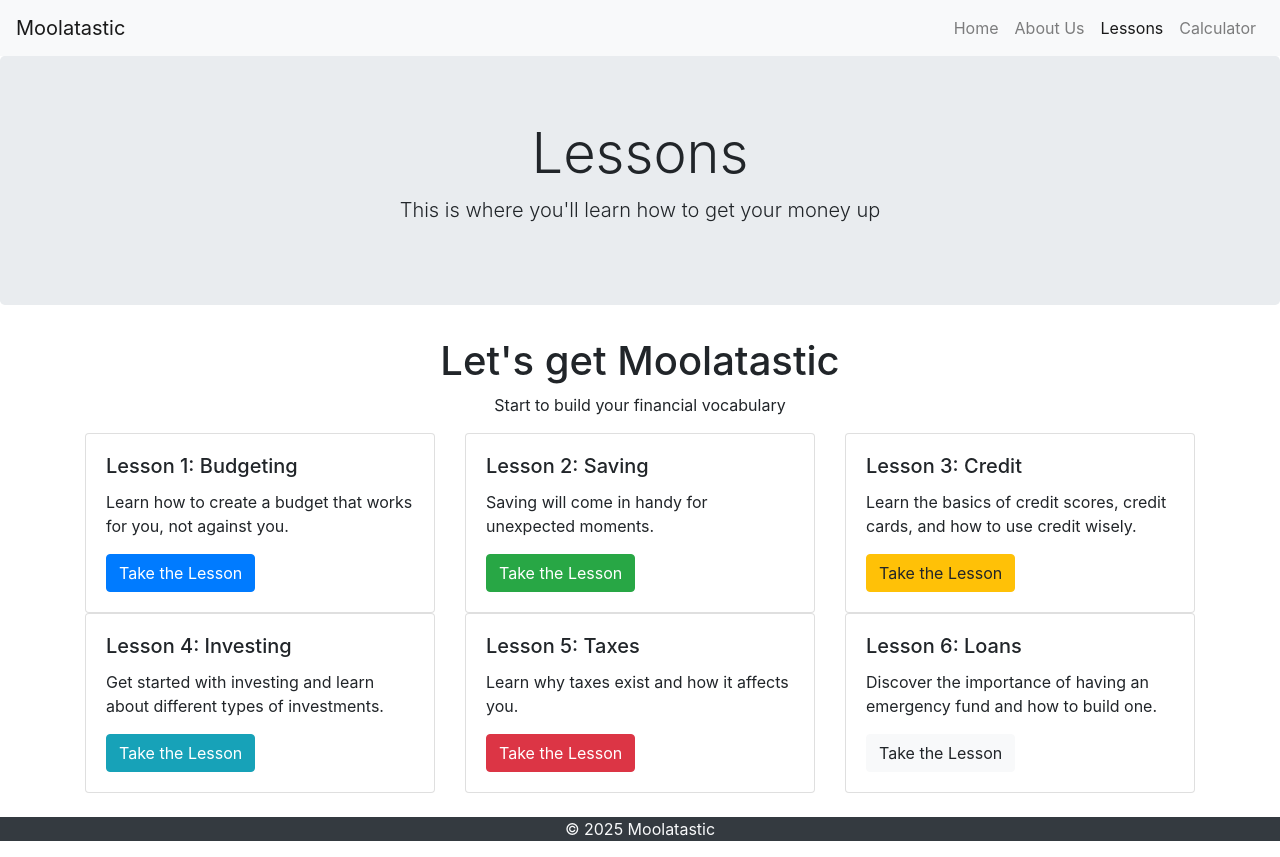
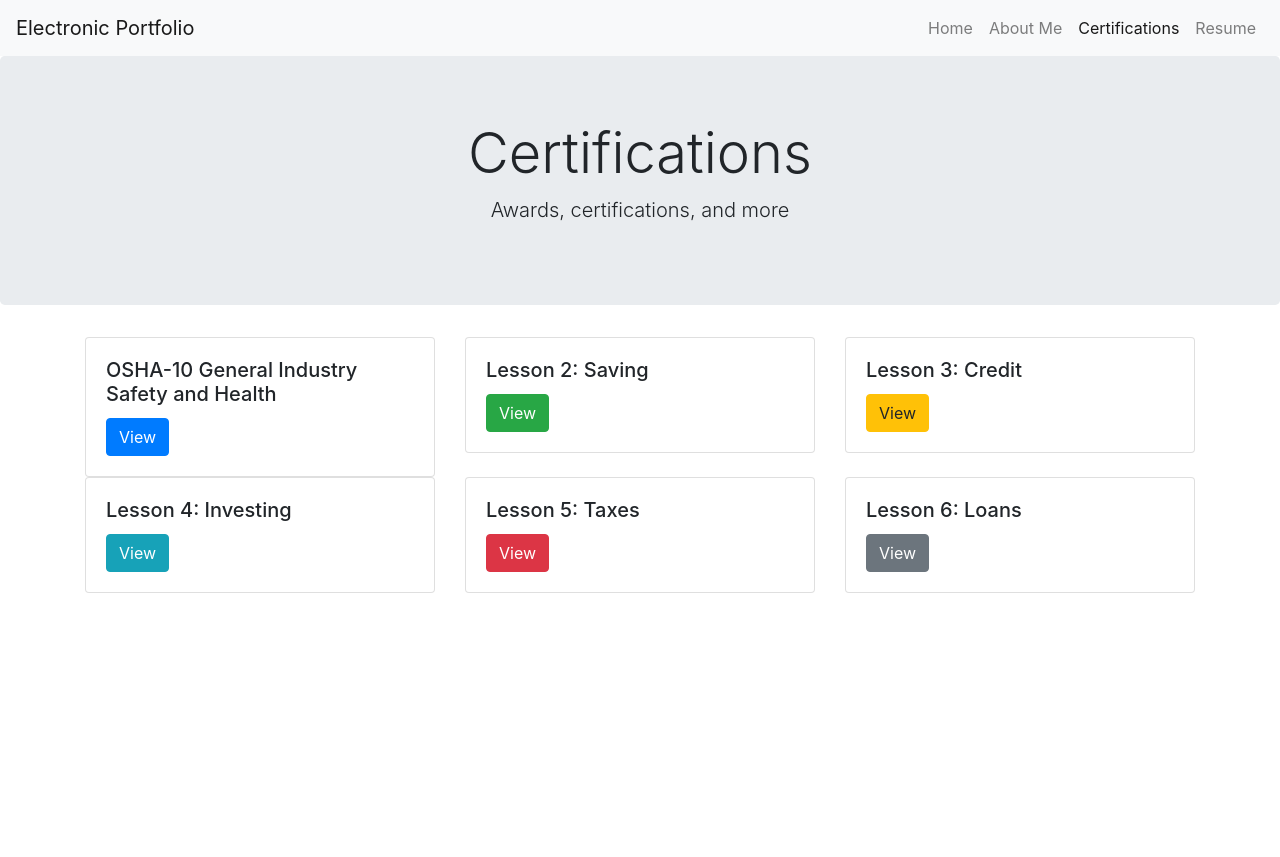
Before and after one commit to xerxesi11/eport, a plain HTML site: page eport3.html in a window 1280 px wide. After the commit the page ends 800 px from the top, so only its background shows below. Drawn offline with nearby package versions, Linux system fonts and the light colour scheme.

Commit message:
kinda extra

```diff
--- a/eport3.html
+++ b/eport3.html
@@ -3,106 +3,93 @@
 <head>
     <meta charset="UTF-8">
     <meta name="viewport" content="width=device-width, initial-scale=1.0">
-    <title>Lessons | Moolatastic</title>
+    <title>Certifications | Electronic Portfolio</title>
     <link rel="stylesheet" href="https://maxcdn.bootstrapcdn.com/bootstrap/4.0.0/css/bootstrap.min.css">
-    <link rel="stylesheet" href="MoolaCSS.css">
 </head>
 <body>
     <header>
         <nav class="navbar navbar-expand-lg navbar-light bg-light">
-            <a class="navbar-brand" href="#">Moolatastic</a>
+            <a class="navbar-brand" href="#">Electronic Portfolio</a>
             <button class="navbar-toggler" type="button" data-toggle="collapse" data-target="#navbarSupportedContent" aria-controls="navbarSupportedContent" aria-expanded="false" aria-label="Toggle navigation">
                 <span class="navbar-toggler-icon"></span>
             </button>
             <div class="collapse navbar-collapse" id="navbarSupportedContent">
                 <ul class="navbar-nav ml-auto">
                     <li class="nav-item">
-                        <a class="nav-link" href="eport.html">Home</a>
+                        <a class="nav-link" href="eport1.html">Home</a>
                     </li>
                     <li class="nav-item">
-                        <a class="nav-link" href="eport2.html">About Us</a>
+                        <a class="nav-link" href="eport2.html">About Me</a>
                     </li>
                     <li class="nav-item active">
-                        <a class="nav-link" href="eport3.html">Lessons <span class="sr-only">(current)</span></a>
+                        <a class="nav-link" href="eport3.html">Certifications <span class="sr-only">(current)</span></a>
                     </li>
                     <li class="nav-item">
-                        <a class="nav-link" href="eport4.html">Calculator</a>
+                        <a class="nav-link" href="eport4.html">Resume</a>
                     </li>
                 </ul>
             </div>
         </nav>
     </header>
     <section class="jumbotron text-center">
-        <h1 class="display-4">Lessons</h1>
-        <p class="lead">This is where you'll learn how to get your money up</p>
+        <h1 class="display-4">Certifications</h1>
+        <p class="lead">Awards, certifications, and more</p>
     </section>
     <section>
         <div class="container">
-            <h1 class="text-center">Let's get Moolatastic</h1>
-            <p class="text-center">Start to build your financial vocabulary</p>
             <div class="row">
-                <div class="col-md-4">
+                <div class="col-lg-4">
                     <div class="card">
                         <div class="card-body">
-                            <h5 class="card-title">Lesson 1: Budgeting</h5>
-                            <p class="card-text">Learn how to create a budget that works for you, not against you.</p>
-                            <a href="eport5.html" class="btn btn-primary">Take the Lesson</a>
+                            <h5 class="card-title">OSHA-10 General Industry Safety and Health</h5>
+                            <a href="eport5.html" class="btn btn-primary">View</a>
                         </div>
                     </div>
                 </div>
-                <div class="col-md-4">
+                <div class="col-lg-4">
                     <div class="card">
                         <div class="card-body">
                             <h5 class="card-title">Lesson 2: Saving</h5>
-                            <p class="card-text">Saving will come in handy for unexpected moments.</p>
-                            <a href="eport6.html" class="btn btn-success">Take the Lesson</a>
+                            <a href="eport6.html" class="btn btn-success">View</a>
                         </div>
                     </div>
                 </div>
-                <div class="col-md-4">
+                <div class="col-lg-4">
                     <div class="card">
                         <div class="card-body">
                             <h5 class="card-title">Lesson 3: Credit</h5>
-                            <p class="card-text">Learn the basics of credit scores, credit cards, and how to use credit wisely.</p>
-                            <a href="eport7.html" class="btn btn-warning">Take the Lesson</a>
+                            <a href="eport7.html" class="btn btn-warning">View</a>
                         </div>
                     </div>
                 </div>
             </div>
             <div class="row">
-                <div class="col-md-4">
+                <div class="col-lg-4">
                     <div class="card">
                         <div class="card-body">
                             <h5 class="card-title">Lesson 4: Investing</h5>
-                            <p class="card-text">Get started with investing and learn about different types of investments.</p>
-                            <a href="eport8.html" class="btn btn-info">Take the Lesson</a>
+                            <a href="eport8.html" class="btn btn-info">View</a>
                         </div>
                     </div>
                 </div>
-                <div class="col-md-4">
+                <div class="col-lg-4">
                     <div class="card">
                         <div class="card-body">
                             <h5 class="card-title">Lesson 5: Taxes</h5>
-                            <p class="card-text">Learn why taxes exist and how it affects you.</p>
-                            <a href="eport9.html" class="btn btn-danger">Take the Lesson</a>
+                            <a href="eport9.html" class="btn btn-danger">View</a>
                         </div>
                     </div>
                 </div>
-                <div class="col-md-4">
+                <div class="col-lg-4">
                     <div class="card">
                         <div class="card-body">
                             <h5 class="card-title">Lesson 6: Loans</h5>
-                            <p class="card-text">Discover the importance of having an emergency fund and how to build one.</p>
-                            <a href="eport10.html" class="btn btn-light">Take the Lesson</a>
+                            <a href="eport10.html" class="btn btn-secondary">View</a>
                         </div>
                     </div>
                 </div>
             </div>
         </div>
     </section>
-    <br>
-    <footer class="bg-dark text-light text-center">
-        <p>&copy; 2025 Moolatastic</p>
-    </footer>
 </body>
 </html>
```
Also changed, not shown: eport1.html (+16 -5 lines), eport10.html (+8 -12 lines), eport2.html (+7 -37 lines), eport4.html (+7 -12 lines), eport5.html (+8 -12 lines), eport6.html (+8 -12 lines), eport7.html (+8 -12 lines), eport8.html (+8 -12 lines), eport9.html (+8 -12 lines).
